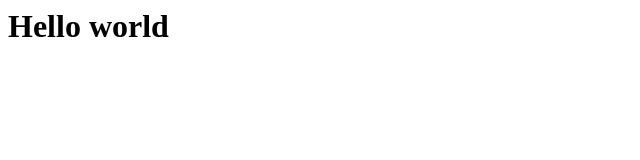
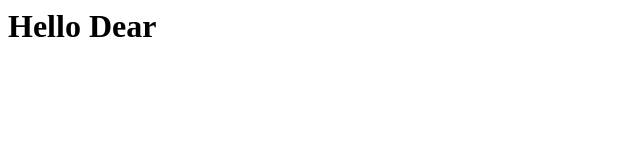
Before and after one commit to remuos/hello-world, a plain HTML site: page index.html in a window 1280 px wide. Shown: the full height of the page, 0-640 px from the left. Drawn offline with Linux system fonts and the light colour scheme.

Commit message:
change text hello
hello world to hello Dear

```diff
--- a/index.html
+++ b/index.html
@@ -1 +1 @@
-<h1>Hello world</h1>
+<h1>Hello Dear</h1>
```
